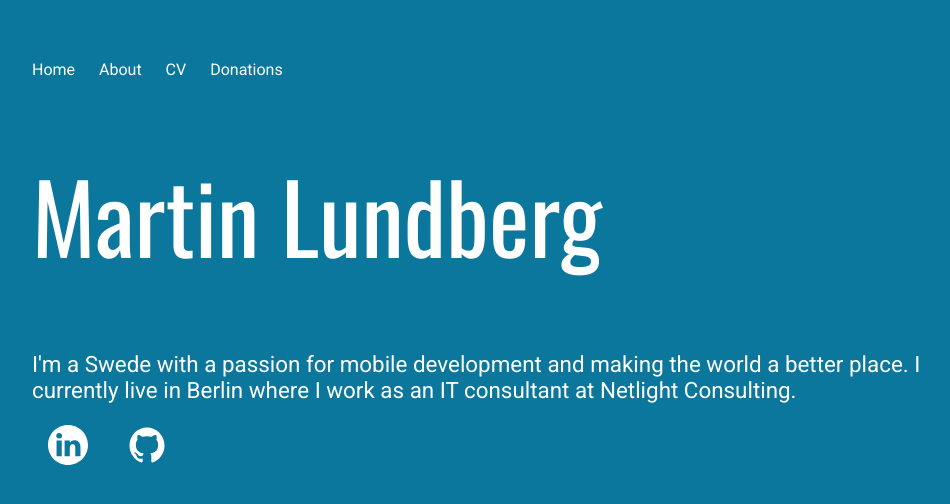
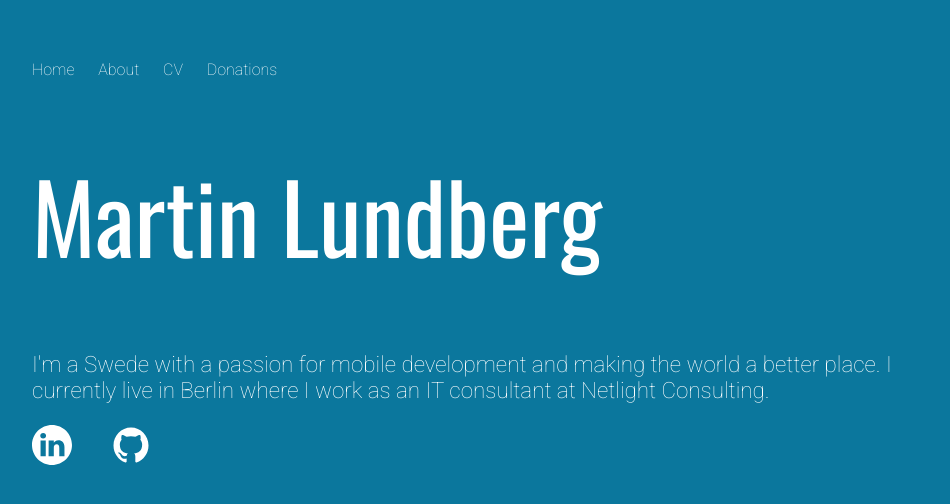
Before and after one commit to molundb/molundb.github.io, a Jekyll site: the page built from index.html, in a window 1280 px wide. Shown: the top 504 px of the page, without its empty margins (160-1110 px from the left). Built offline with Jekyll 4.4.1, drawn with Linux system fonts in a browser that asks for light colours.

Commit message:
feat: add needed fonts

```diff
--- a/_layouts/default.html
+++ b/_layouts/default.html
@@ -3,9 +3,11 @@
   <head>
     <title>{{ page.title }}</title>
     <link rel="stylesheet" type="text/css" href="/css/main.css" />
+    <link rel="preconnect" href="https://fonts.googleapis.com" />
+    <link rel="preconnect" href="https://fonts.gstatic.com" crossorigin />
     <link
+      href="https://fonts.googleapis.com/css2?family=Oswald&family=Roboto+Condensed:wght@700&family=Roboto:wght@100;300;700&display=swap"
       rel="stylesheet"
-      href="https://fonts.googleapis.com/css?family=Roboto|Oswald"
     />
     {% if jekyll.environment == 'production' and site.google_analytics %}
     {%include analytics.html %} {% endif %}
@@ -28,7 +30,7 @@
             ><img
               src="/images/linkedin_icon.svg"
               alt="LinkedIn logo"
-              style="width: 40px; margin-left: 16px"
+              style="width: 40px"
           /></a>
         </li>
         <li>
```
